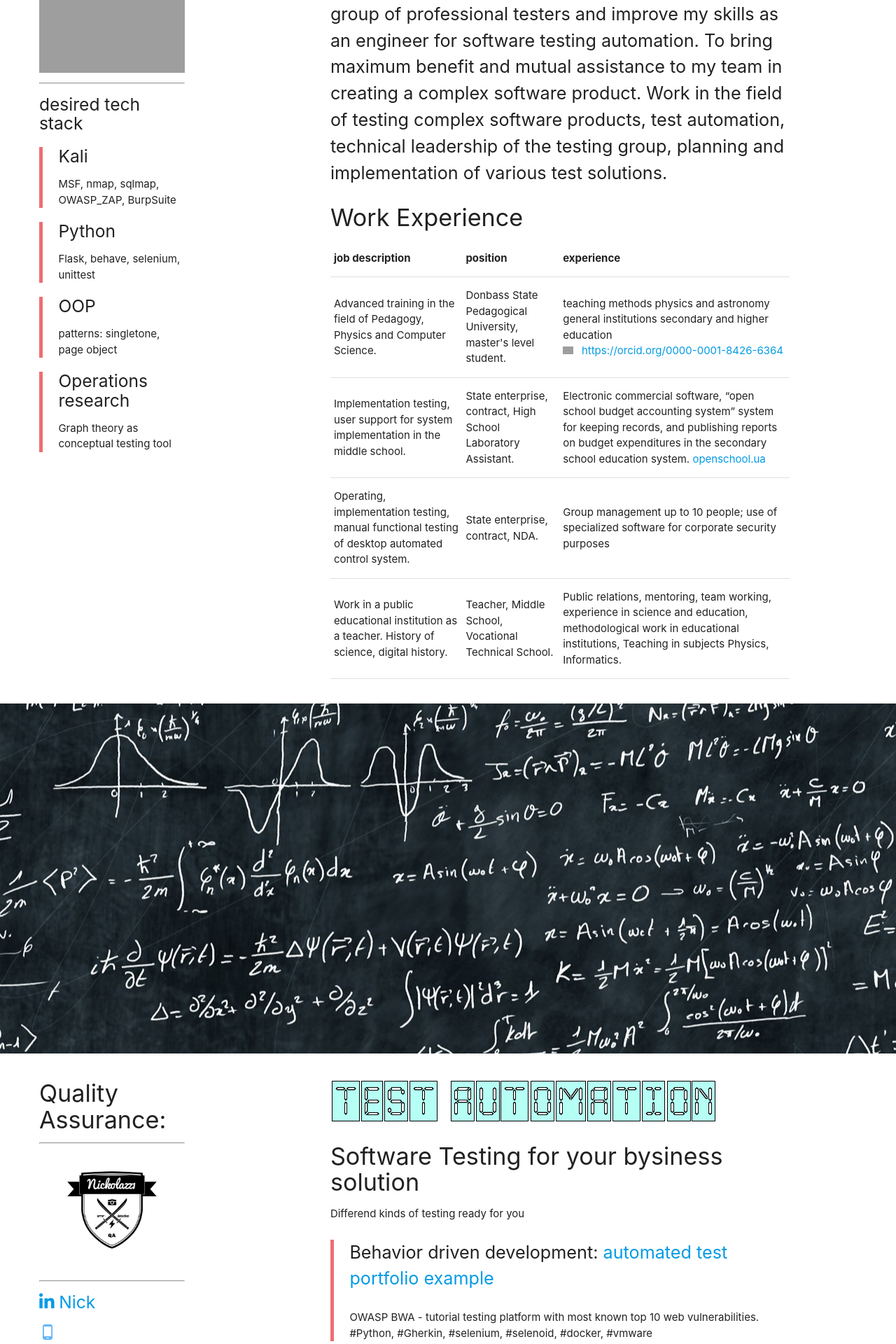
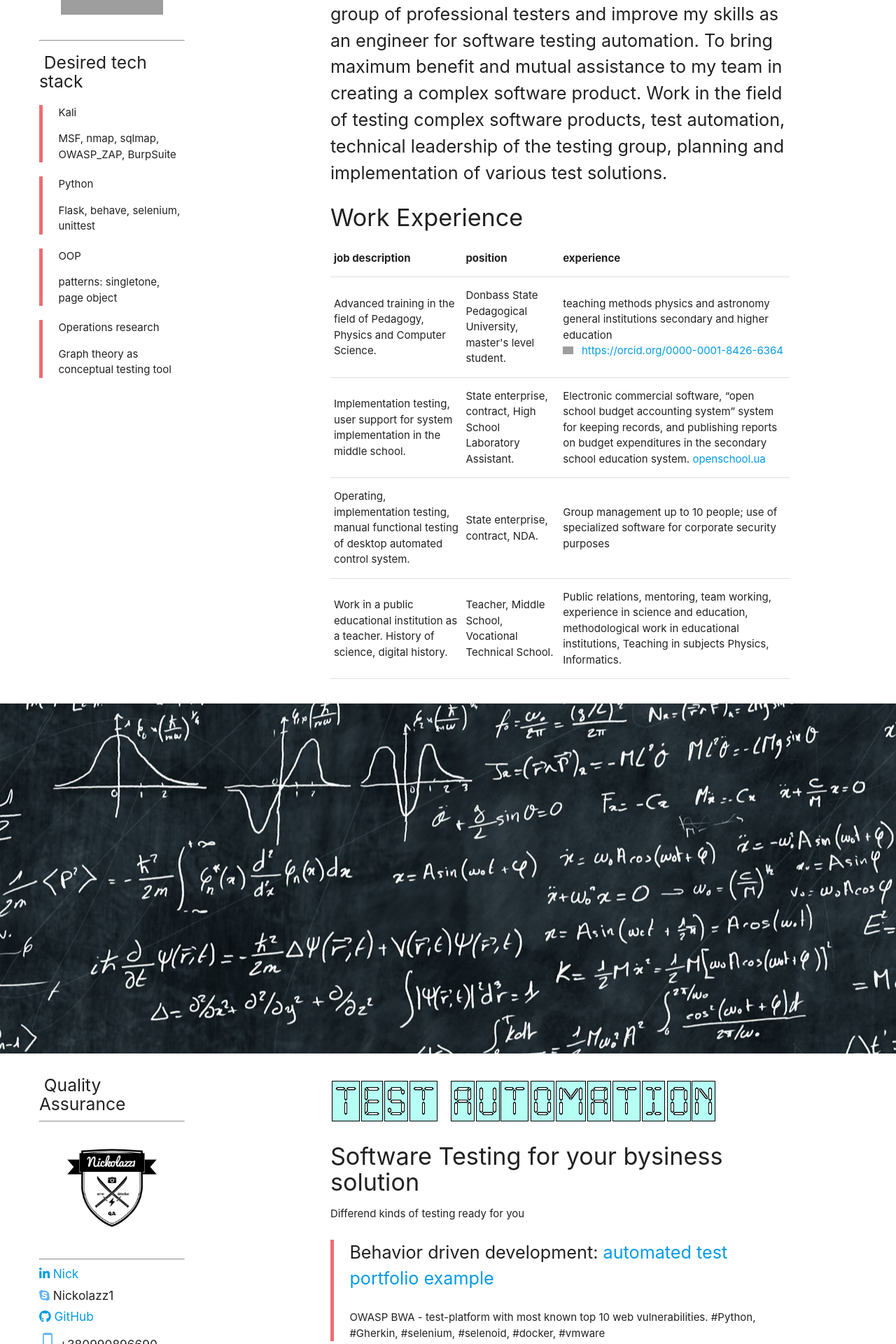
Before and after one commit to NickIT87/blog_dashboard, a Flask app: page / in a window 1280 px wide. Shown: the part 1560-3480 px from the top of the page at 70% size. Run offline with Flask 2, Linux system fonts and the light colour scheme; some libraries are stand-ins or nearby versions; grey boxes are pictures that could not be loaded.

Commit message:
refactoring, production cosmetic

```diff
--- a/landing/templates/index.html
+++ b/landing/templates/index.html
@@ -95,27 +95,30 @@
             4-columns-wide on medium screens,
             12-columns-wide on small screens  -->
             <div class="container">
-                <h4>White hat tester : </h4>
+                <h5>&nbsp;White hat tester</h5>
                 <hr>
-                <!--<img style="width: 95%; height: 95%;" src="{{ url_for('static', filename='images/mylogo.png')}}">-->
-                <img class="responsive-img" src="{{ url_for('static', filename='images/hack.png')}}">
+                <br>
+                <div class="container">
+                    <img class="responsive-img" src="{{ url_for('static', filename='images/hack.png')}}">
+                </div>
+                <br>
                 <hr>
-                <h5>desired tech stack</h5>
+                <h5>&nbsp;Desired tech stack</h5>
                 <div class="my_prefered_tech_stack">
                     <blockquote>
-                        <h5>Kali</h5>
+                        <p>Kali</p>
                         <p>MSF, nmap, sqlmap, OWASP_ZAP, BurpSuite</p>
                     </blockquote>
                     <blockquote>
-                        <h5>Python</h5>
+                        <p>Python</p>
                         <p>Flask, behave, selenium, unittest</p>
                     </blockquote>
                     <blockquote>
-                        <h5>OOP</h5>
+                        <p>OOP</p>
                         <p>patterns: singletone, page object</p>
                     </blockquote>
                     <blockquote>
-                        <h5>Operations research</h5>
+                        <p>Operations research</p>
                         <p>Graph theory as conceptual testing tool</p>
                     </blockquote>
                 </div>
@@ -206,37 +209,41 @@
             4-columns-wide on medium screens,
             12-columns-wide on small screens  -->
             <div class="container">
-                <h4>Quality Assurance:</h4>
+                <h5>&nbsp;Quality Assurance</h5>
                 <hr>
                 <img class="responsive-img" src="{{ url_for('static', filename='images/mylogo.png')}}">
                 <hr>
                 <div class="personal">
-                    <h5 style="color: #64b5f6;">
+                    <h6 style="color: #64b5f6;">
                         <a href="https://www.linkedin.com/in/nick-prytula-b724b1151/">
                             <i class="fab fa-linkedin-in"></i>
                                 Nick
                         </a>
-                    </h5>
-                    <h5>
-                        <i style="color: #64b5f6;" class="material-icons">phone_android</i>+380990896690
-                    </h5>
-                    <h5>
+                    </h6>
+                    <h6>
                         <i style="color: #64b5f6;" class="fab fa-skype"></i>
                             Nickolazz1
-                    </h5>
-                    <h5>
-                        <a href="mailto:elanir358@gmail.com">
-                            <i style="color: #64b5f6;" class="material-icons">mail_outline</i>
-                                Elanir358@gmail.com
-                        </a>
-                    </h5>
-                    <h5 style="color: #64b5f6;">
+                    </h6>
+                    <h6 style="color: #64b5f6;">
                         <a href="https://github.com/Nickolazz1">
                             <i class="fab fa-github"></i>
                                 GitHub
                         </a>
-                    </h5>
-                    <img class="responsive-img" src="{{ url_for('static', filename='images/ORCID.png')}}">
+                    </h6>
+                    <h6>
+                        <i style="color: #64b5f6;" class="material-icons">phone_android</i>
+                            +380990896690
+                    </h6>
+                    <h6>
+                        <a href="mailto:elanir358@gmail.com">
+                            <i style="color: #64b5f6;" class="material-icons">mail_outline</i>
+                                elanir358@gmail.com
+                        </a>
+                    </h6>
+                    <br>
+                    <div class="container">
+                        <img class="responsive-img" src="{{ url_for('static', filename='images/ORCID.png')}}">
+                    </div>
                 </div>
             </div>
         </div>
@@ -257,7 +264,7 @@
                     <li>
                         <blockquote>
                             <p class="flow-text">Behavior driven development: <a href="https://github.com/Nickolazz1/OWASP_BWA_automation">automated test portfolio example</a></p>
-                            <p> OWASP BWA - tutorial testing platform with most known top 10 web vulnerabilities. #Python, #Gherkin, #selenium, #selenoid, #docker, #vmware</p>
+                            <p> OWASP BWA - test-platform with most known top 10 web vulnerabilities. #Python, #Gherkin, #selenium, #selenoid, #docker, #vmware</p>
                         </blockquote>
                     </li>
                     <li>
```
